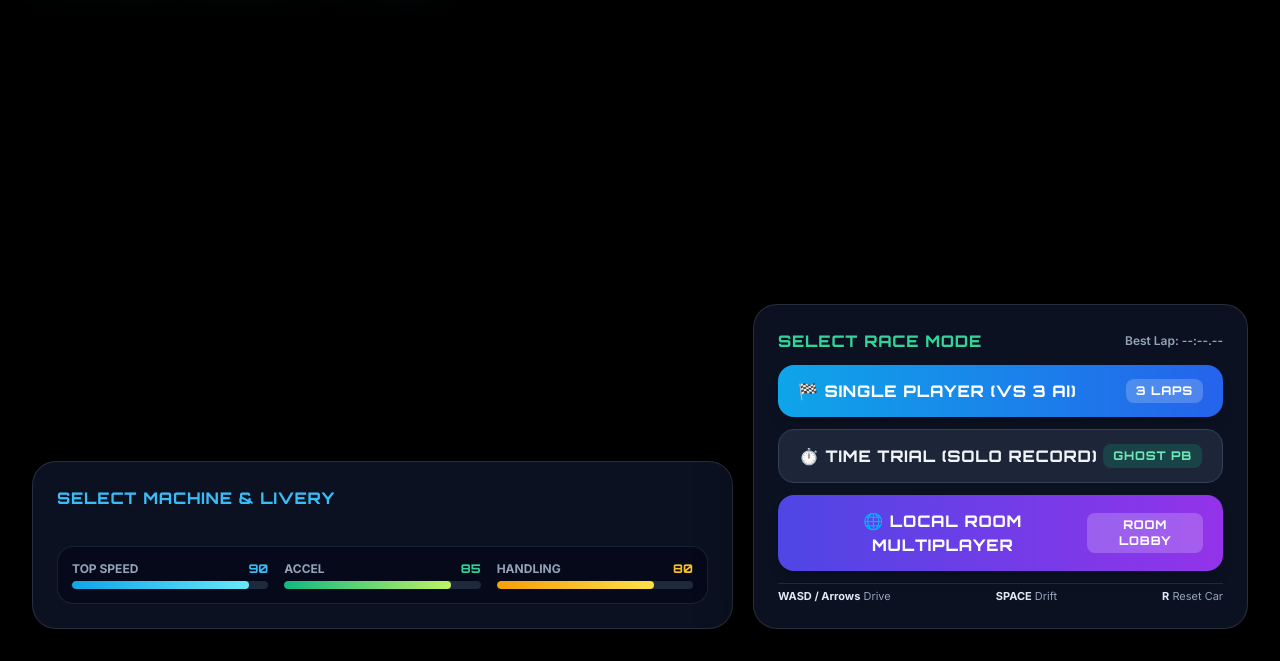
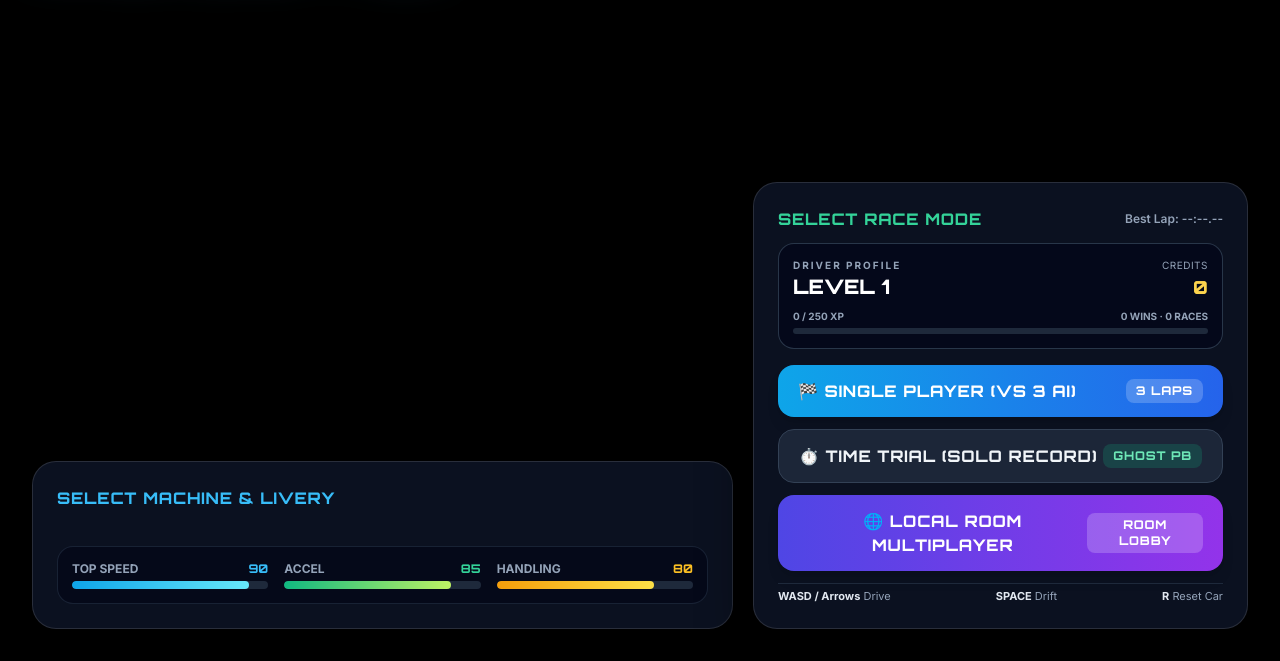
Before and after one commit to kemmyhub/apex-drift-3d, a website built with Vite: page index.html in a window 1280 px wide. Shown: the part 139-800 px from the top of the page. Built offline with nearby package versions, Linux system fonts and the light colour scheme.

Commit message:
feat: add driver profile and race rewards UI

```diff
--- a/index.html
+++ b/index.html
@@ -114,6 +114,15 @@
                         Select Race Mode
                     </h2>
                     <span id="best-lap-badge" class="text-xs font-semibold text-slate-400">Best Lap: --:--.--</span>
+                </div>
+
+                <div class="rounded-2xl border border-slate-700/80 bg-slate-950/65 p-3.5 mb-1">
+                    <div class="flex items-center justify-between gap-3">
+                        <div><div class="text-[10px] uppercase tracking-[0.2em] text-slate-400 font-bold">Driver profile</div><div class="font-racing text-xl font-black text-white">LEVEL <span id="profile-level">1</span></div></div>
+                        <div class="text-right"><div class="text-[10px] uppercase tracking-wider text-slate-400">Credits</div><div class="font-racing text-lg font-black text-amber-300" id="profile-credits">0</div></div>
+                    </div>
+                    <div class="flex justify-between text-[10px] text-slate-400 font-bold mt-2 mb-1"><span id="profile-xp-label">0 / 250 XP</span><span><span id="profile-wins">0</span> WINS · <span id="profile-races">0</span> RACES</span></div>
+                    <div class="h-1.5 rounded-full bg-slate-800 overflow-hidden"><div id="profile-xp-bar" class="h-full rounded-full bg-gradient-to-r from-sky-400 to-fuchsia-400" style="width:0%"></div></div>
                 </div>
 
                 <button id="btn-start-sp" class="btn-glow w-full py-3.5 px-5 rounded-2xl bg-gradient-to-r from-sky-500 to-blue-600 text-white font-racing font-bold text-sm sm:text-base tracking-wider uppercase flex items-center justify-between cursor-pointer shadow-lg">
@@ -312,6 +321,8 @@
                 RACE COMPLETE
             </h2>
 
+            <div id="podium-rewards" class="mb-5"></div>
+
             <!-- Leaderboard Table -->
             <div id="podium-results" class="space-y-2.5 mb-6 text-left"></div>
 
```
